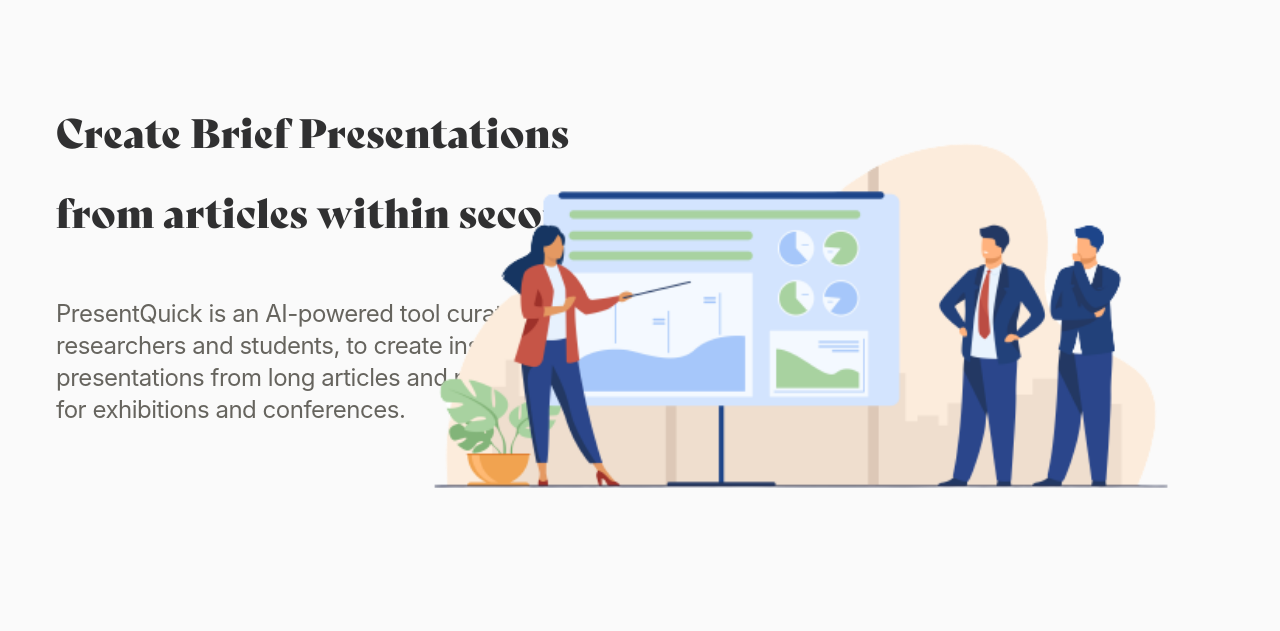
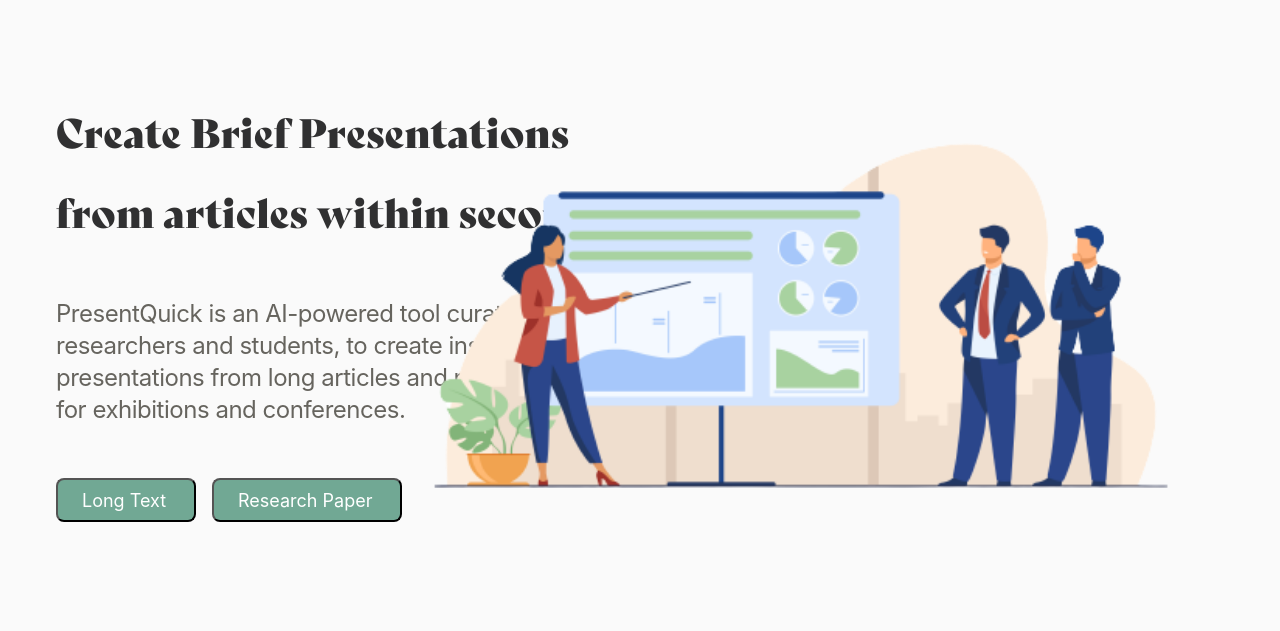
Before and after one commit to neeltron/PresentQuick, a Flask app: page / in a window 1280 px wide. Shown: the part 84-715 px from the top of the page. Run offline with Flask 2, Linux system fonts and the light colour scheme.

Commit message:
added buttons + css

```diff
--- a/templates/index.html
+++ b/templates/index.html
@@ -113,6 +113,38 @@
   top: 10.33%;
   bottom: 28.38%;
 }
+#button1 {
+  display: flex;
+  flex-direction: row;
+  align-items: center;
+  padding: 20px 24px;
+  position: absolute;
+  width: 140px;
+  height: 44px;
+  left: 56px;
+  top: 562px;
+  background: #71A894;
+  border-radius: 8px;
+  color: white;
+  font-family: Inter;
+  font-size: 18px;
+}
+#button2 {
+  display: flex;
+  flex-direction: row;
+  align-items: center;
+  padding: 20px 24px;
+  position: absolute;
+  width: 190px;
+  height: 44px;
+  left: 212px;
+  top: 562px;
+  background: #71A894;
+  border-radius: 8px;
+  color: white;
+  font-family: Inter;
+  font-size: 18px;
+}
 </style>
 <body bgcolor = "FAFAFA">
 <h1 id = "heading">&nbsp;&nbsp;&nbsp;&nbsp;&nbsp;&nbsp;PresentQuick</h1>
@@ -125,6 +157,8 @@
 <p id="aboutcontent">Create Brief Presentations from articles within seconds!</p>
 <p id = "aboutcontentsmol">PresentQuick is an AI-powered tool curated for researchers and students, to create instant presentations from long articles and research papers for exhibitions and conferences.</p>
 </div>
+<a href = "/try"><button id = "button1">Long Text</button></a>
+<button id = "button2">Research Paper</button>
 <img src = "static/illustration.png" id="illustration" width=950px>
 </body>
 </html>
```
Also changed, not shown: static/illustration.jpg (deleted).
